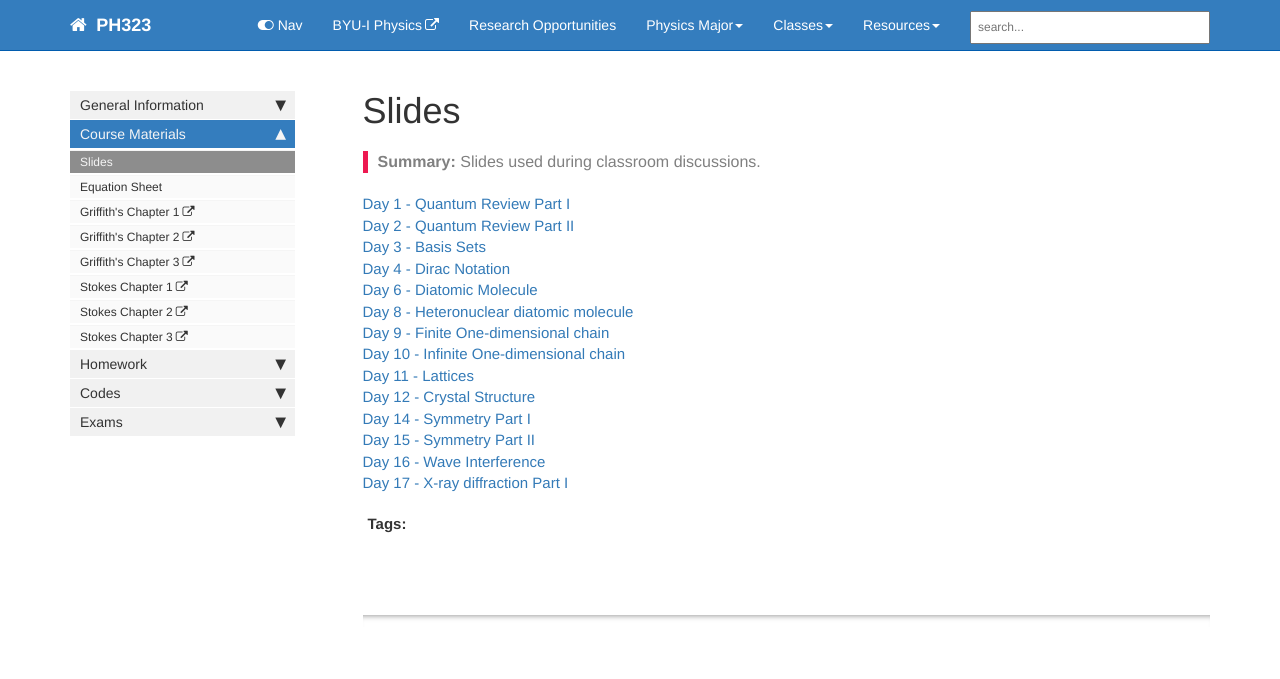
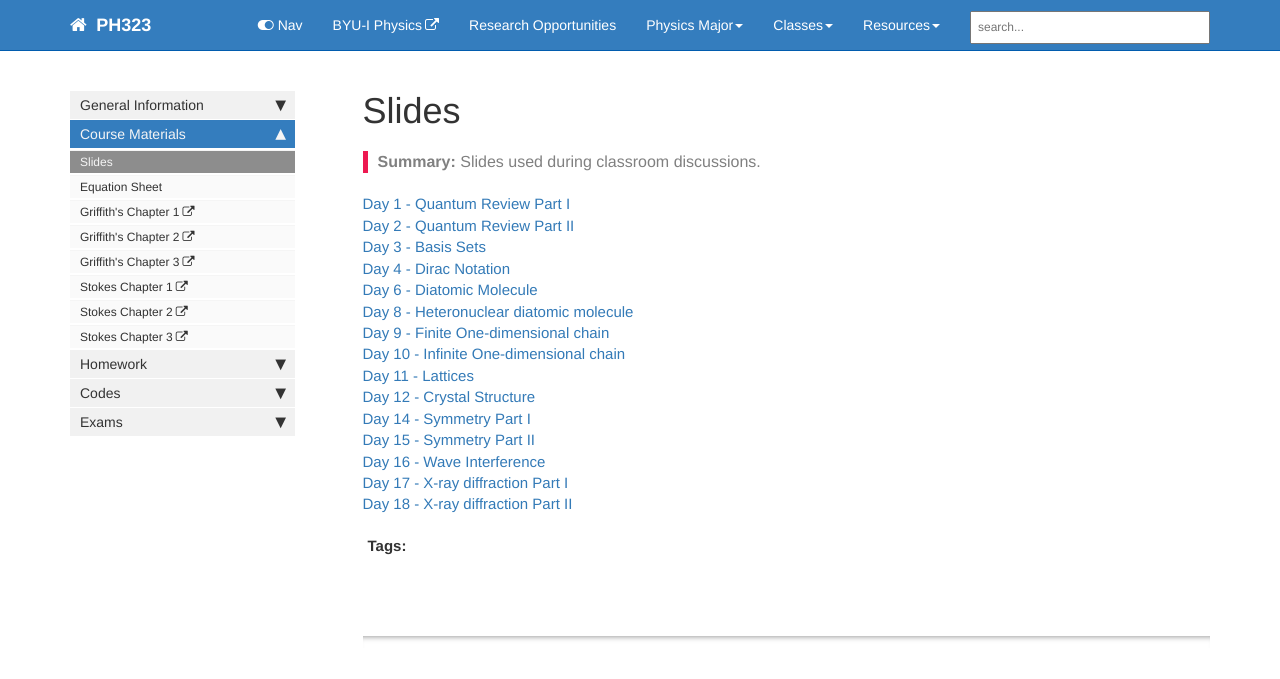
Before and after one commit to lancejnelson/PH323, a Jekyll site: the page built from course_docs/slides.md, in a window 1280 px wide. Shown: the top 679 px of the page. Built offline with Jekyll 4.4.1, drawn with Linux system fonts in a browser that asks for light colours; comment, search, counter and statistics services are not loaded.

Commit message:
added slides for day 18

```diff
--- a/course_docs/slides.md
+++ b/course_docs/slides.md
@@ -24,6 +24,7 @@ folder: course_docs
 [Day 15 - Symmetry Part II][day15]
 [Day 16 - Wave Interference][day16]
 [Day 17 - X-ray diffraction Part I][day17]
+[Day 18 - X-ray diffraction Part II][day18]
 
 [day1]: ../course_docs/slides/Day01_Quantum_Review.pdf
 [day2]: ../course_docs/slides/Day02_Quantum_Review_II.pdf
```
Also changed, not shown: other parts of course_docs/slides.md (+1 -0 lines), 1 other file.
